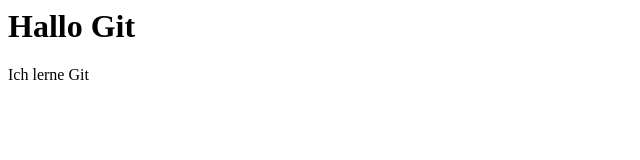
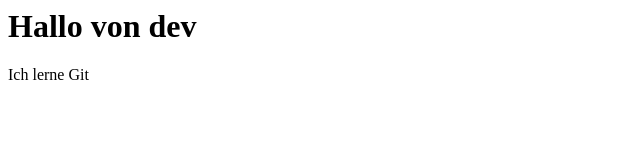
Before and after one commit to minhphuongpham615-sketch/git-uebung-tag7, a plain HTML site: page index.html in a window 1280 px wide. Shown: the whole page, without its empty margins (0-640 px from the left). Drawn offline with Linux system fonts and the light colour scheme.

Commit message:
change title in main

```diff
--- a/index.html
+++ b/index.html
@@ -1,2 +1,2 @@
-<h1>Hallo Git</h1
+<h1>Hallo von dev</h1
 <p>Ich lerne Git</p>
```
